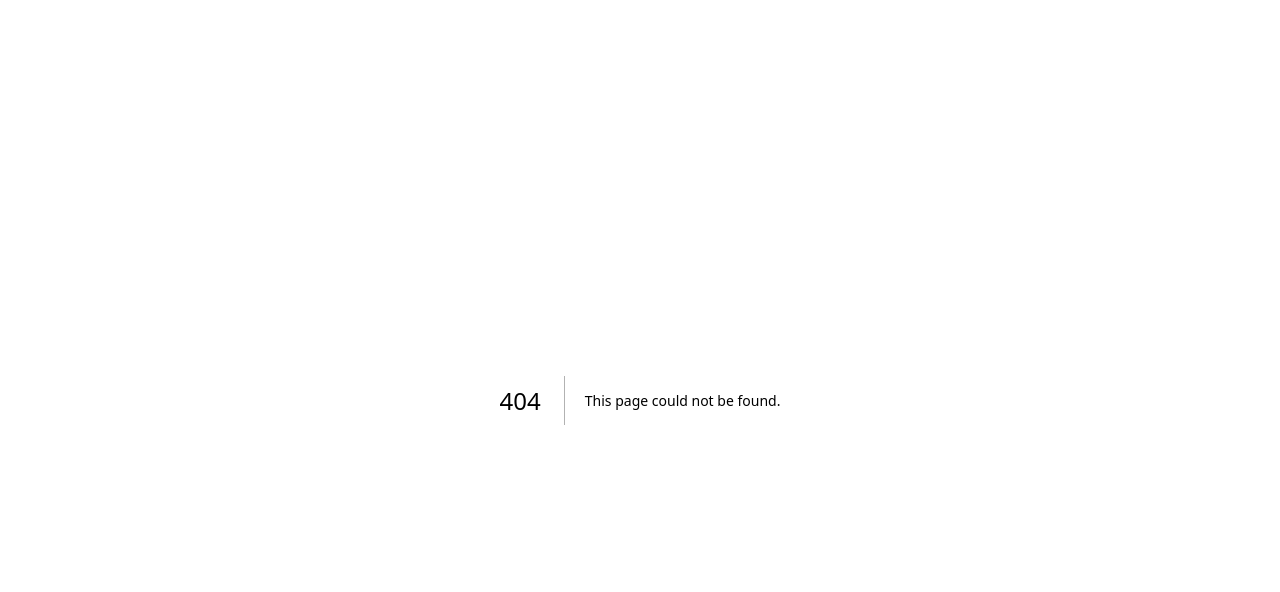
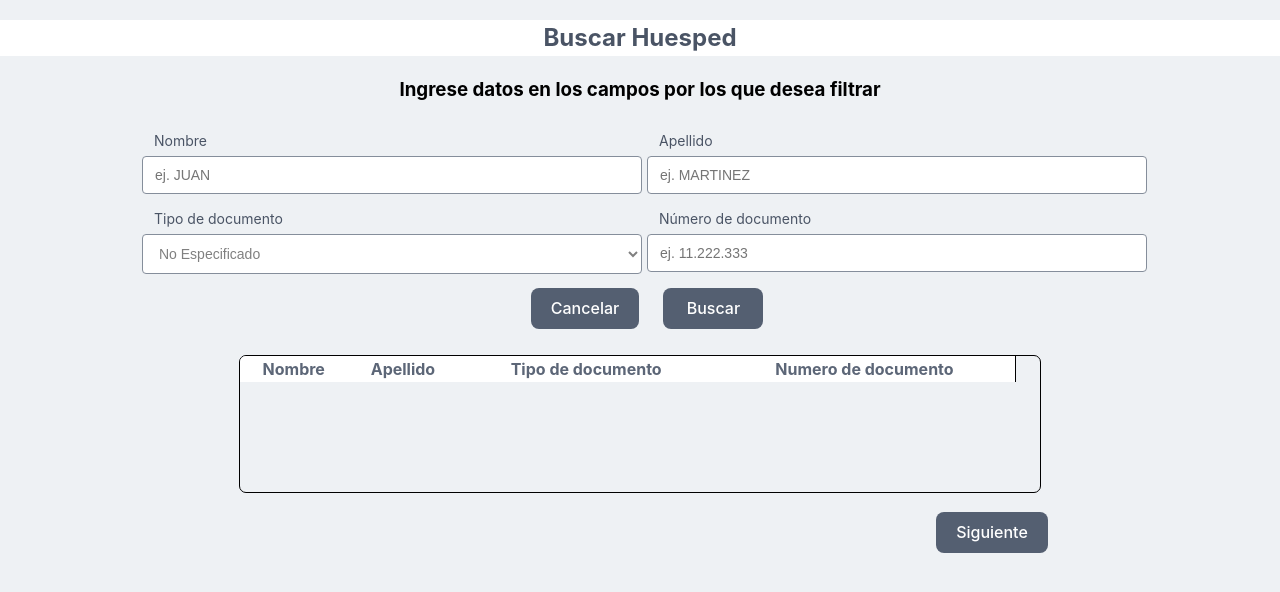
Before and after one commit to lumaglia/TP-DESO, a Next.js app in the folder frontend/: page /Huesped/Buscar in a window 1280 px wide. Before the commit this address had no page. Shown: the top 592 px of the page. Built offline with nearby package versions, Linux system fonts and the light colour scheme.

Commit message:
feature(frontend): Añade CU02 en /Huesped/Modificar

```diff
--- a/frontend/app/Alertas.tsx
+++ b/frontend/app/Alertas.tsx
@@ -5,7 +5,7 @@ import Link from 'next/link'
 import warningIcon from '../public/warning.png'
 import './AlertaCancelar.css';
 
-export function AlertaCancelar({open, setOpen} : {open: boolean, setOpen: (open: boolean, e: any) => void}) {
+export function AlertaCancelar({open, setOpen, text} : {open: boolean, setOpen: (open: boolean, e: any) => void, text: string}) {
     return (
         <AlertDialog.Root open={open} onOpenChange={setOpen}>
             {/*<AlertDialog.Trigger data-color="red" className={'Button'}>*/}
@@ -14,7 +14,7 @@ export function AlertaCancelar({open, setOpen} : {open: boolean, setOpen: (open:
             <AlertDialog.Portal>
                 <AlertDialog.Backdrop className={'Backdrop'} />
                 <AlertDialog.Popup className={'Popup'}>
-                    <AlertDialog.Title className={'Title'}>¿Desea cancelar el alta de huesped?</AlertDialog.Title>
+                    <AlertDialog.Title className={'Title'}>¿Desea cancelar {text}?</AlertDialog.Title>
                     <div className={'Actions'}>
                         <AlertDialog.Close className={'PopupButton'} data-color="white">No</AlertDialog.Close>
                         <Link href={'/'} className='PopupButton' style={{textDecoration: 'none'}}>
@@ -70,3 +70,25 @@ export function AlertaDocumento({open, setOpen, data} : {open: boolean, setOpen:
         </AlertDialog.Root>
     );
 }
+
+export function AlertaHuespedNoEncontrado({open, setOpen} : {open: boolean, setOpen: (open: boolean, e: any) => void}) {
+    return (
+        <AlertDialog.Root open={open} onOpenChange={setOpen}>
+            <AlertDialog.Portal>
+                <AlertDialog.Backdrop className={'Backdrop'} />
+                <AlertDialog.Popup className={'Popup'}>
+                    <AlertDialog.Title className={'Title'}>No se encontraron huespedes</AlertDialog.Title>
+                    <AlertDialog.Description className={'Description'}>
+                        ¿Desea dar de alta un huesped?
+                    </AlertDialog.Description>
+                    <div className={'Actions'}>
+                        <AlertDialog.Close className={'PopupButton'} data-color="white">No</AlertDialog.Close>
+                        <Link href={'/Huesped/Alta'} className='PopupButton' style={{textDecoration: 'none'}}>
+                            Si
+                        </Link>
+                    </div>
+                </AlertDialog.Popup>
+            </AlertDialog.Portal>
+        </AlertDialog.Root>
+    );
+}
--- a/frontend/app/Campo.tsx
+++ b/frontend/app/Campo.tsx
@@ -20,7 +20,7 @@ export default function Campo({ field, register, errors, type = fieldTypes.TEXTB
                             :
                             <select className={errors[MapNameToApi[field]] && 'error'} required defaultValue={placeholder !== undefined ? placeholder : ''}
                                     {...register(MapNameToApi[field], validation)}>
-                                <option disabled key='' value='' hidden={true}>No Especificado</option>
+                                <option disabled={isRequired} key='' value='' hidden={isRequired}>No Especificado</option>
                                 {comboValues?.map((option) => (<option key={option} value={option}>{option}</option>))}
                             </select>
                     }
--- /dev/null
+++ b/frontend/app/Huesped/Buscar/Buscar.css
@@ -0,0 +1,96 @@
+.ScrollArea {
+    margin: 20px;
+    box-sizing: border-box;
+    width: 50rem;
+    height: 8.5rem;
+}
+
+.Viewport {
+    height: 100%;
+    border-radius: 0.375rem;
+    outline: 1px solid black;
+    overscroll-behavior: contain;
+
+    &:focus-visible {
+        outline: 2px solid #80c7ea;
+    }
+}
+
+.Content {
+    display: flex;
+    flex-direction: column;
+    gap: 1rem;
+    /*padding-block: 0.75rem;*/
+    /*padding-left: 1rem;*/
+    margin-right: 1.5rem;
+    border-right: 1px solid black;
+}
+
+.Scrollbar {
+    display: flex;
+    justify-content: center;
+    background-color: lightgray;
+    width: 0.25rem;
+    border-radius: 0.375rem;
+    margin: 0.5rem;
+    opacity: 1;
+    transition: opacity 150ms;
+    pointer-events: none;
+
+    &[data-scrolling] {
+        transition-duration: 0ms;
+    }
+
+    &[data-hovering],
+    &[data-scrolling] {
+        opacity: 1;
+        pointer-events: auto;
+    }
+
+    &::before {
+        content: '';
+        position: absolute;
+        width: 1.25rem;
+        height: 100%;
+    }
+}
+
+.Thumb {
+    width: 100%;
+    border-radius: inherit;
+    background-color: black;
+}
+
+table {
+    border-collapse: collapse;
+    border-spacing: 0 2px;
+    color: #5C6677;
+}
+
+tr {
+    background-color: white;
+    user-select: none;
+    text-align: center;
+    width: auto;
+}
+
+tbody tr {
+    border-top: 2px solid #D2D8E2;
+    border-bottom: 2px solid #D2D8E2;
+
+    &:first-child {
+        border-top: 4px solid #D2D8E2;
+    }
+
+    &:last-child {
+        border-bottom: none;
+    }
+}
+
+tbody > tr:hover > td {
+    background-color: #d7e5fc;
+}
+
+tbody > tr.selected td {
+    background-color: #C2D8FB;
+}
--- /dev/null
+++ b/frontend/app/Huesped/Buscar/page.tsx
@@ -0,0 +1,133 @@
+'use client';
+import { useState } from 'react'
+import { useForm } from 'react-hook-form'
+import { useRouter } from 'next/navigation'
+import { ScrollArea } from '@base-ui-components/react/scroll-area';
+import Campo from '../../Campo.tsx'
+import Row from '../../Row'
+import Encabezado from '../../Encabezado.tsx'
+import { AlertaCancelar, AlertaHuespedNoEncontrado } from '../../Alertas.tsx'
+import '../Alta/AltaHuesped.css'
+import { comboValues, fieldTypes } from '../../../public/constants.ts'
+import './Buscar.css'
+
+export default function BuscarHuesped() {
+    const { register, formState, handleSubmit } = useForm();
+    const router = useRouter();
+    const [ alertaCancelarOpen, setAlertaCancelarOpen] = useState(false);
+    const [ alertaHuespedNoEncontradoOpen, setAlertaHuespedNoEncontradoOpen] = useState(false);
+    const [ huespedes , setHuespedes ] = useState([])
+    const [ errorNoSeleccionado, setErrorNoSeleccionado] = useState(false)
+    const [ selectedHuesped, setSelectedHuesped ] = useState<{
+        nombre: string;
+        apellido: string;
+        tipoDoc: string;
+        nroDoc: string;
+    } | null>(null)
+    function onSubmit(data: any) {
+        for (let key in data) {
+            if(!data[key]){
+                data[key] = null
+            }
+        }
+        console.log(data)
+        fetch('http://localhost:8081/Huesped/Buscar', {
+            method: 'POST',
+            body: JSON.stringify(data),
+            headers: {
+                'Accept': 'application/json',
+                'Content-Type': 'application/json'
+            }
+        }).then(res => {
+            if (res.status === 204) {
+                setHuespedes([])
+                setSelectedHuesped(null)
+                setAlertaHuespedNoEncontradoOpen(true)
+            }else if(res.ok) {
+                res.json().then(data => {
+                    setHuespedes(data)
+                    setSelectedHuesped(null)
+                    console.log(data)
+                })
+            }
+        })
+    }
+    return(
+        <>
+            <Encabezado titulo="Buscar Huesped" />
+            <h3 style={{textAlign:'center'}}>Ingrese datos en los campos por los que desea filtrar</h3>
+            <form method='post' onSubmit={handleSubmit(onSubmit)} noValidate>
+                <Row>
+                    <Campo field="Nombre" register={register} errors={{}} validation={{}} placeholder="ej. JUAN"/>
+                    <Campo field="Apellido" register={register} errors={{}} validation={{}} placeholder="ej. MARTINEZ"/>
+                </Row>
+                <Row>
+                    <Campo field="Tipo de documento" register={register} errors={{}} validation={{}}
+                           type={fieldTypes.COMBOBOX} comboValues={comboValues['tipoDocumento']}/>
+                    <Campo field="Número de documento" register={register} errors={{}} validation={{}}
+                           placeholder="ej. 11.222.333"/>
+                </Row>
+                <Row>
+                    <button type='button' className='Button' onClick={() => setAlertaCancelarOpen(true)}>Cancelar</button>
+                    <button type='submit' className='Button'>Buscar</button>
+                </Row>
+            </form>
+            <div style={{display: 'flex', flexDirection: 'column', width: 'fit-content', marginLeft: 'auto', marginRight: 'auto'}}>
+                <ScrollArea.Root className='ScrollArea'>
+                <ScrollArea.Viewport className='Viewport'>
+                    <ScrollArea.Content className='Content'>
+                        <table>
+                            <thead style={{position: 'sticky', top: '0'}}>
+                            <tr>
+                                <th>Nombre</th>
+                                <th>Apellido</th>
+                                <th>Tipo de documento</th>
+                                <th>Numero de documento</th>
+                            </tr>
+                            </thead>
+                            <tbody>
+                            {huespedes.map((huesped: any) => (
+                                <tr className={selectedHuesped === huesped ? 'selected' : ''}
+                                    onClick={() => setSelectedHuesped(huesped)} key={huesped.nroDoc}>
+                                    <td>{huesped.nombre}</td>
+                                    <td>{huesped.apellido}</td>
+                                    <td>{huesped.tipoDoc}</td>
+                                    <td>{huesped.nroDoc}</td>
+                                </tr>
+                            ))}
+                            </tbody>
+                        </table>
+
+                    </ScrollArea.Content>
+                </ScrollArea.Viewport>
+                <ScrollArea.Scrollbar className='Scrollbar'>
+                    <ScrollArea.Thumb className='Thumb'/>
+                </ScrollArea.Scrollbar>
+            </ScrollArea.Root>
+
+                <div style={{display: 'flex', justifyContent: 'flex-end'}}>
+                    <p>{selectedHuesped
+                        ? 'Huesped seleccionado: ' + selectedHuesped.nombre + ' ' + selectedHuesped.apellido
+                        : errorNoSeleccionado
+                            ? 'Por favor seleccione un huesped'
+                            : '' }
+                    </p>
+                    <button className='Button' onClick={() => {
+                        if (selectedHuesped) {
+                            console.log(selectedHuesped)
+                            router.push('/Huesped/Modificar')
+                        }else{
+                            setErrorNoSeleccionado(true)
+                        }
+                    }}>
+                        Siguiente
+                    </button>
+                </div>
+            </div>
+
+            <AlertaCancelar open={alertaCancelarOpen} setOpen={setAlertaCancelarOpen} text='la busqueda de huespedes'/>
+            <AlertaHuespedNoEncontrado open={alertaHuespedNoEncontradoOpen} setOpen={setAlertaHuespedNoEncontradoOpen} />
+
+        </>
+    );
+}
--- a/frontend/app/page.tsx
+++ b/frontend/app/page.tsx
@@ -10,6 +10,9 @@ export default function Home() {
             <Link href='/Huesped/Alta'>
                 <button>Dar de alta Huesped</button>
             </Link>
+            <Link href='/Huesped/Buscar'>
+                <button>Buscar Huesped</button>
+            </Link>
         </>
     );
 }
```
Also changed, not shown: frontend/app/Huesped/Alta/page.tsx (+4 -10 lines).
